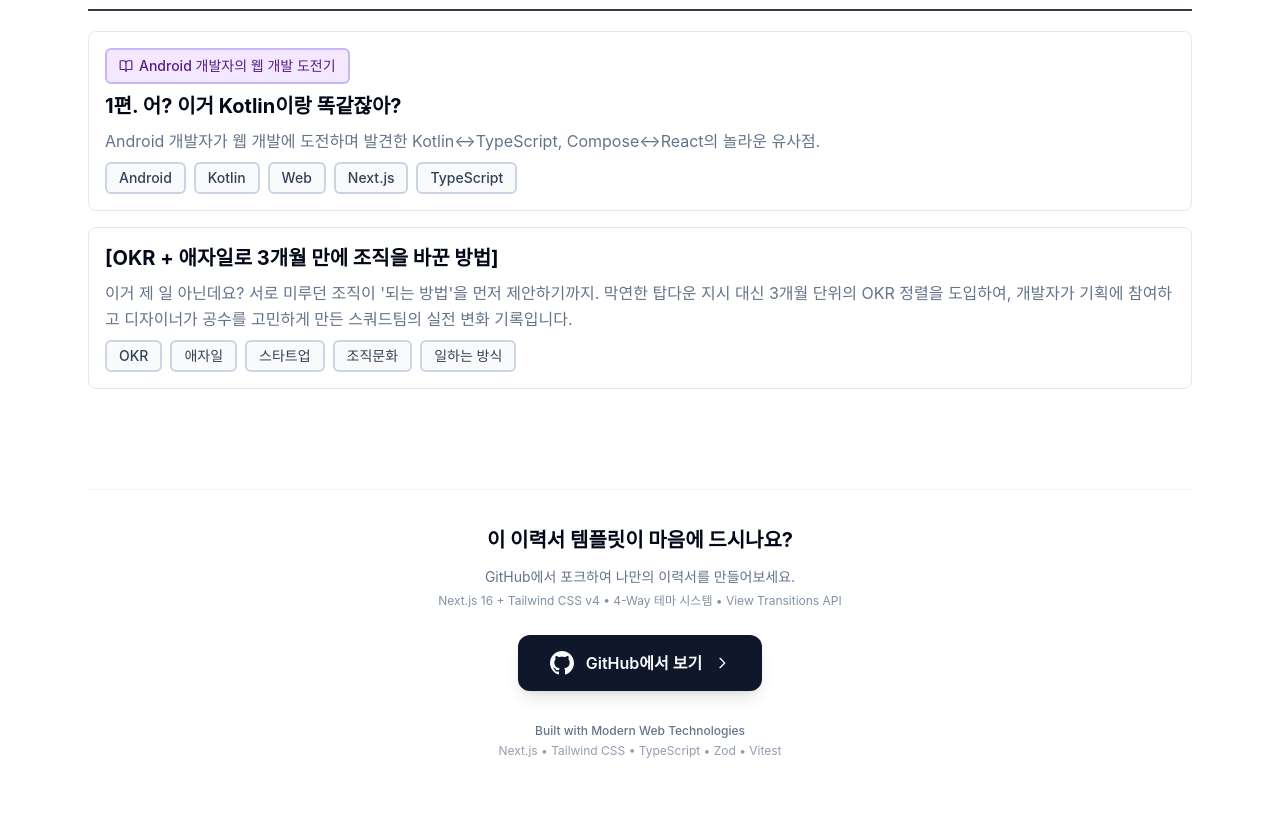
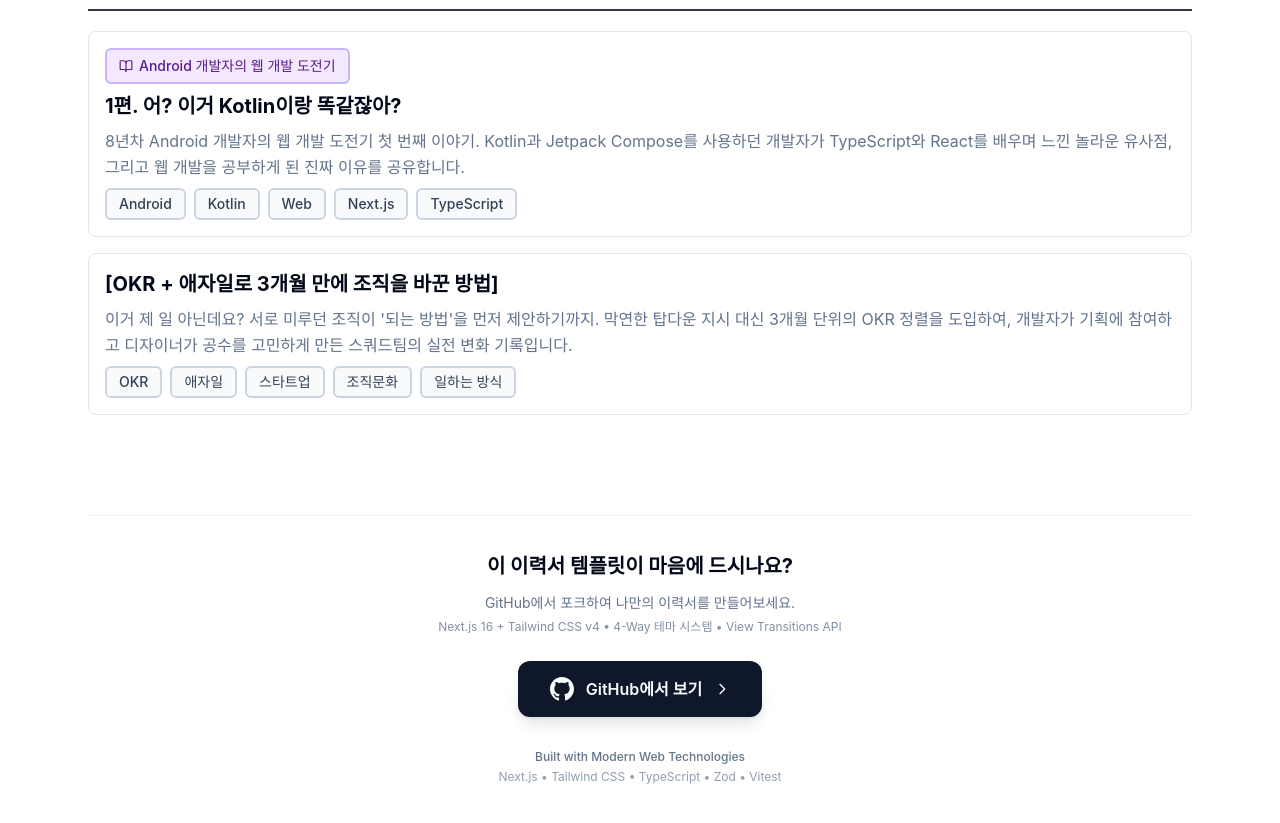
Before and after one commit to glossybigbro/glossybigbro.github.io, a Next.js app: page / in a window 1280 px wide. Shown: the part 6404-7227 px from the top of the page. Before the commit the page ends 7203 px from the top, so only its background shows below. Built offline with nearby package versions, Linux system fonts and the light colour scheme; a web font is replaced by a local one.

Commit message:
fix: 1편 아티클 요약 문구 수정
- 더 상세한 설명으로 변경
- 개발자의 배경과 학습 동기 명확히 표현

```diff
--- a/src/resume.config.ko.tsx
+++ b/src/resume.config.ko.tsx
@@ -382,7 +382,7 @@ export const articles: ArticleItem[] = [
     {
         text: "1편. 어? 이거 Kotlin이랑 똑같잖아?",
         href: "https://velog.io/@glossybigbro/1%ED%8E%B8.-%EC%96%B4-%EC%9D%B4%EA%B1%B0-Kotlin%EC%9D%B4%EB%9E%91-%EB%98%91%EA%B0%99%EC%9E%96%EC%95%84",
-        summary: "Android 개발자가 웹 개발에 도전하며 발견한 Kotlin↔TypeScript, Compose↔React의 놀라운 유사점.",
+        summary: "8년차 Android 개발자의 웹 개발 도전기 첫 번째 이야기. Kotlin과 Jetpack Compose를 사용하던 개발자가 TypeScript와 React를 배우며 느낀 놀라운 유사점, 그리고 웹 개발을 공부하게 된 진짜 이유를 공유합니다.",
         keywords: ["Android", "Kotlin", "Web", "Next.js", "TypeScript"],
         seriesName: "Android 개발자의 웹 개발 도전기",
     },
```
